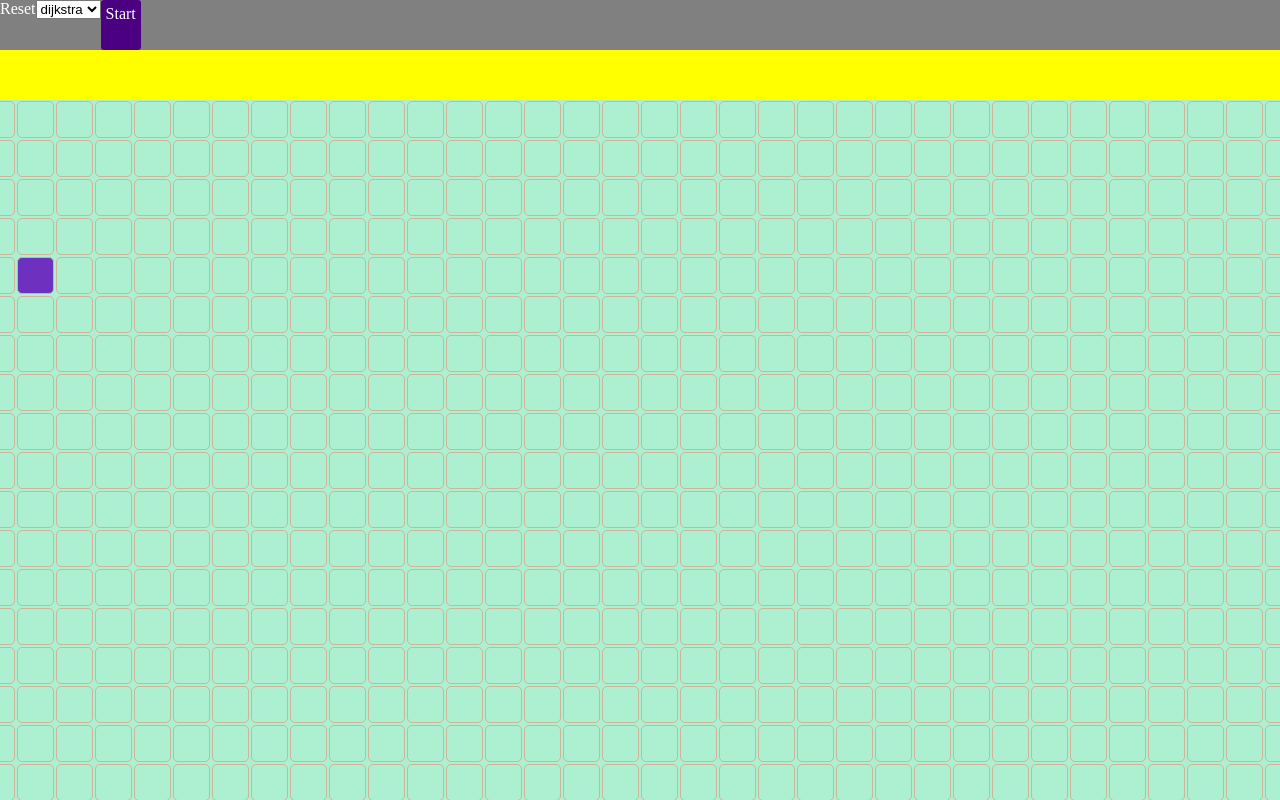
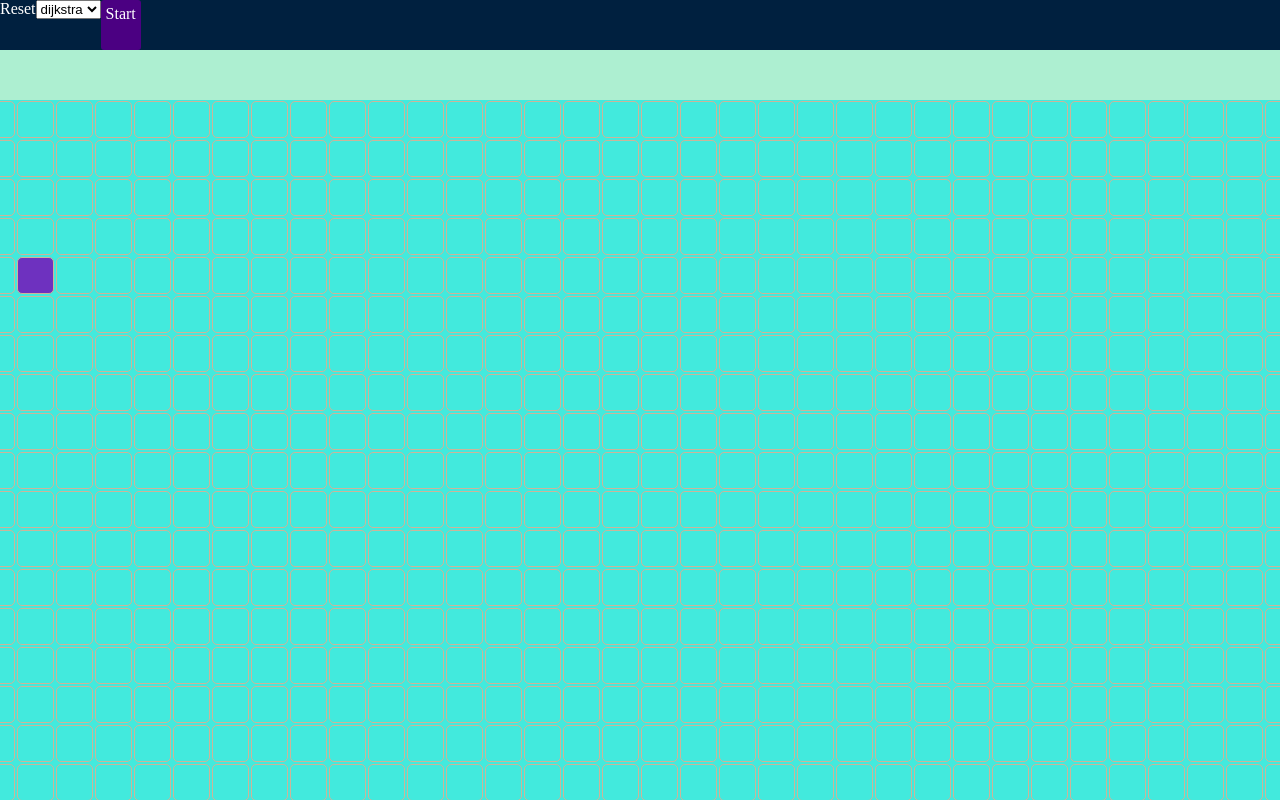
Before and after one commit to yaroslavkhudchenko/pathfinder-algorithms-visualizer, a React (Create React App) app: page / in a window 1280 px wide. Shown: the top 800 px of the page. Built offline with nearby package versions, Linux system fonts and the light colour scheme.

Commit message:
change colors again

```diff
--- a/src/components/App.js
+++ b/src/components/App.js
@@ -110,7 +110,7 @@ export default class App extends Component {
 							//console.log('shortes for loop new')
 							// setTimeout(() => {
 							// console.log( document.getElementById(`node-${shortestPathNodesInOrder[i].row}-${shortestPathNodesInOrder[i].column}`))
-							document.getElementById(`node-${shortestPathNodesInOrder[i].row}-${shortestPathNodesInOrder[i].column}`).style.backgroundColor = '#7cfff0a3';// '#ffeb3b';
+							document.getElementById(`node-${shortestPathNodesInOrder[i].row}-${shortestPathNodesInOrder[i].column}`).style.backgroundColor = '#255a40a3';// '#ffeb3b';
 							// }, i * 7);
 
 						}
@@ -399,7 +399,7 @@ export default class App extends Component {
 			// console.log('shortes for loop')
 			setTimeout(() => {
 				// console.log( document.getElementById(`node-${shortestPathNodesInOrder[i].row}-${shortestPathNodesInOrder[i].column}`))
-				document.getElementById(`node-${shortestPathNodesInOrder[i].row}-${shortestPathNodesInOrder[i].column}`).style.backgroundColor = '#7cfff0a3';// '#ffeb3b';
+				document.getElementById(`node-${shortestPathNodesInOrder[i].row}-${shortestPathNodesInOrder[i].column}`).style.backgroundColor = '#255a40a3';// '#ffeb3b';
 			}, i * 7);
 
 		}
--- a/src/index.scss
+++ b/src/index.scss
@@ -1,7 +1,7 @@
 body,html {
   margin: 0;
   padding:0;
-  background:#ADEFD1FF;// #42EADDFF;// #d5ebef; // crimson;
+  background: #42EADDFF;// #d5ebef; // crimson;
 }
 
 .controlPanel {
@@ -17,13 +17,13 @@ body,html {
   .cTop {
     height: 50%;
     width: 100%;
-    background: gray;
+    background: #00203FFF;
     display: flex;
   }
   .cBottom {
     height: 50%;
     width: 100%;
-    background: yellow;
+    background: #ADEFD1FF;
   }
 }
 .startButton {
@@ -60,7 +60,7 @@ body,html {
   animation-iteration-count: 1;
   animation-fill-mode: backwards;
   animation-play-state: running; */
-  background: #00203FFF;// #CDB599FF;//#3f3f88;// navy;
+  background:  #CDB599FF;//#3f3f88;// navy;
 }
 .singleNode-visited-animation {
 animation-name: visitedAnimation;
```
